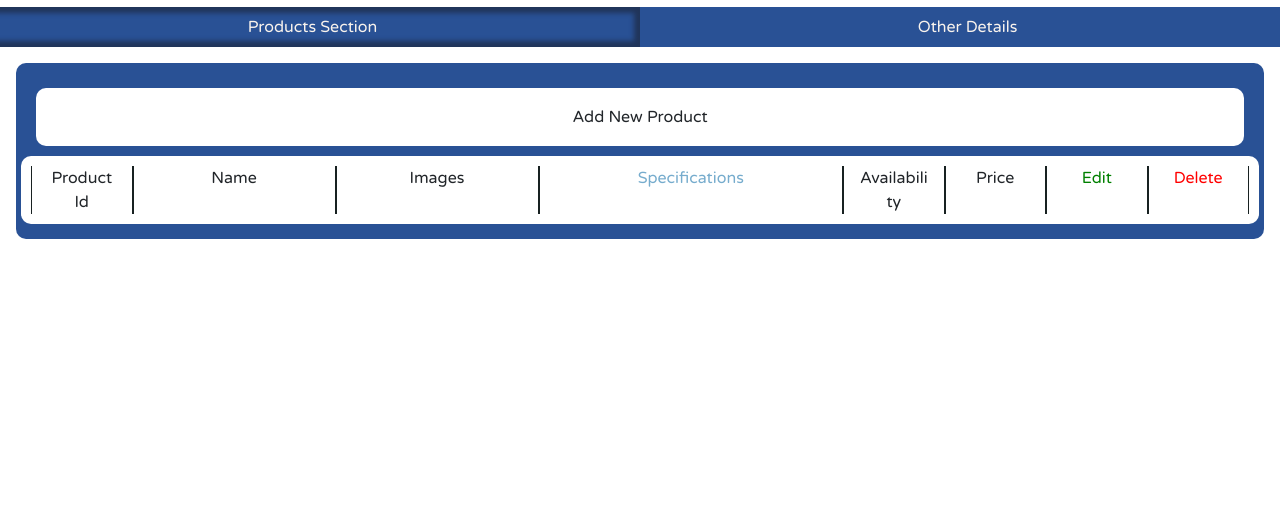
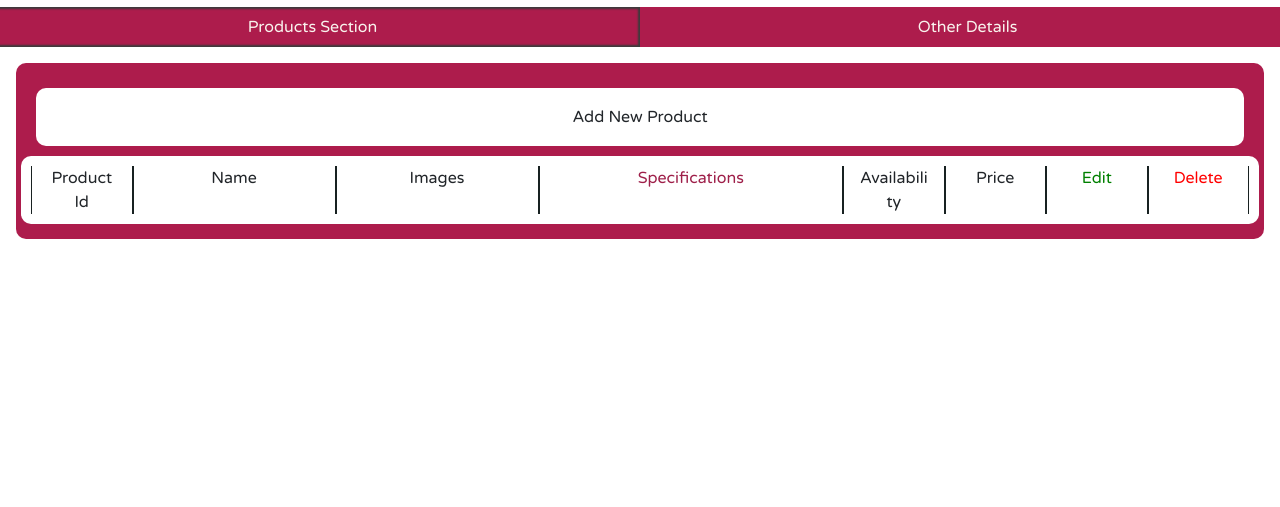
Before and after one commit to prasannaelectrotech/resourcemanager, a plain HTML site: page index.html in a window 1280 px wide. Shown: the part 293-800 px from the top of the page. Drawn offline with nearby package versions, Linux system fonts and the light colour scheme; no server answers.

Commit message:
Initial Commit

```diff
--- a/css/index.css
+++ b/css/index.css
@@ -28,7 +28,7 @@
 }
 
 .active {
-	box-shadow: inset 0px 0px 5px 6px var(--heavyblue);
+	box-shadow: inset 0px 0px 2px 2px var(--heavyblue);
 }
 
 @media screen and (max-width: 700px) {
--- a/css/template.css
+++ b/css/template.css
@@ -3,11 +3,11 @@ html {
 }
 
 :root {
-	--darkblue: #295195;
-	--blue: #10455b;
-	--mediumblue: #76accd;
-	--cyan: #1c768f;
-	--heavyblue: #21355a;
+	--darkblue: #ad1c4c;
+	--blue: #ff0157;
+	--mediumblue: #9e1f49;
+	--cyan: #ff0157;
+	--heavyblue: #3b3b3b;
 	--darkgray: #182121;
 	--cream: #f9f3ed;
 	--white: #ffffff;
--- a/js/index.js
+++ b/js/index.js
@@ -239,8 +239,8 @@ function editProduct(doc, Pid) {
 async function deleteProduct(doc, Pid) {
 	parentDiv = doc.parentNode.parentNode;
 	queryObj = { PID: Pid };
-	query = await makeAsyncPostRequest('delete-product/', queryObj);
-	response = query.result;
+	// query = await makeAsyncPostRequest('delete-product/', queryObj);
+	// response = query.result;
 	// console.log(response);
 	parentDiv.remove(1);
 }
```
